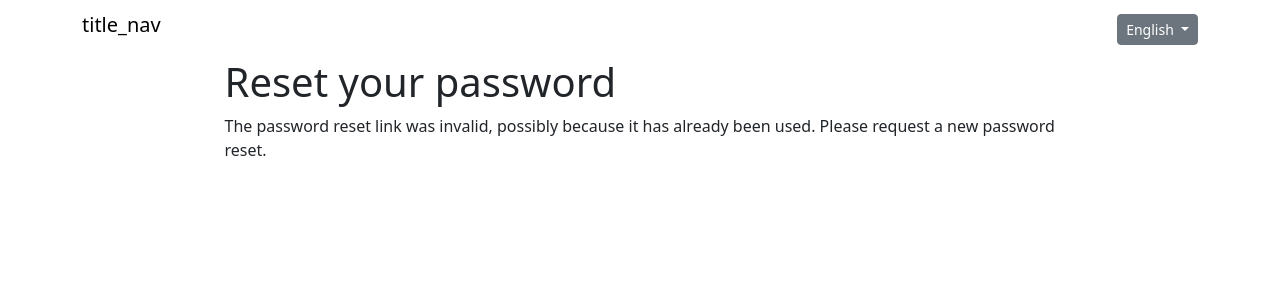
After one commit to 98Taek/catalogProject, a Django app: template account/templates/registration/password_reset_confirm.html in a window 1280 px wide. The commit adds this page. Shown: the top 300 px of the page. Run offline with Django 4.2, Linux system fonts and the light colour scheme; the template is opened without the code that fills it, so the values that code supplies are empty; parts of the project's set-up code (start-up, migrations or seed data) failed here and were passed over.

Commit message:
password 관련 템플릿 추가

```diff
--- a/account/templates/registration/logged_out.html
+++ b/account/templates/registration/logged_out.html
@@ -5,6 +5,8 @@
 {% endblock title %}
 
 {% block content %}
-    <h1>{% trans "Logout" %}</h1>
-    <a href="{% url 'login' %}">Login again?</a>
+    <p>
+        You have been successfully logged out.
+        You can <a href="{% url "login" %}">log-in again.</a>
+    </p>
 {% endblock content %}
--- /dev/null
+++ b/account/templates/registration/password_reset_confirm.html
@@ -0,0 +1,18 @@
+{% extends "no_login.html" %}
+
+{% block title %}Reset your password.{% endblock title %}
+
+{% block content %}
+    <h1>Reset your password</h1>
+    {% if validlink %}
+        <p>Please enter your new password twice:</p>
+        <form method="post">
+            {{ form.as_p }}
+            <p><input type="submit" value="Change my password"></p>
+            {% csrf_token %}
+        </form>
+    {% else %}
+        <p>The password reset link was invalid, possibly because it has already been used. Please request a new password
+            reset.</p>
+    {% endif %}
+{% endblock content %}
--- /dev/null
+++ b/account/templates/registration/password_reset_email.html
@@ -0,0 +1,3 @@
+Someone asked for password reset for email {{ email }}. Follow the link below:
+{{ protocol }}://{{ domain }}{% url 'password_reset_confirm' uidb64=uid token=token %}
+Your username, in case you've forgotten: {{ user.get_username }}
--- a/account/templates/registration/password_reset_form.html
+++ b/account/templates/registration/password_reset_form.html
@@ -1,4 +1,4 @@
-{% extends "base.html" %}
+{% extends "no_login.html" %}
 {% load i18n %}
 
 {% block title %}
```
Also changed, not shown: account/templates/registration/password_change_done.html (added, +8 -0 lines), account/templates/registration/password_change_form.html (added, +13 -0 lines), account/templates/registration/password_reset_done.html (added, +9 -0 lines).
